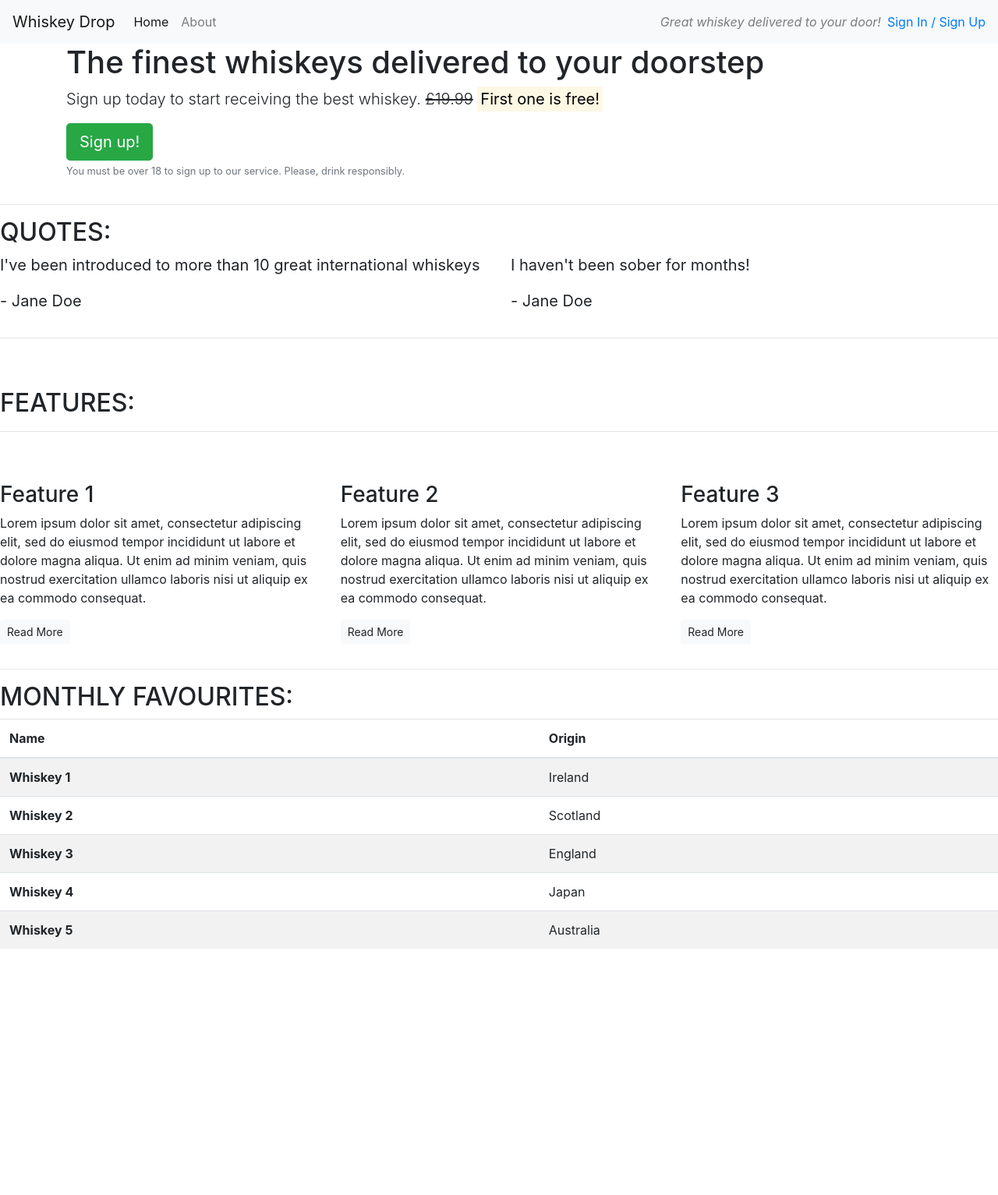
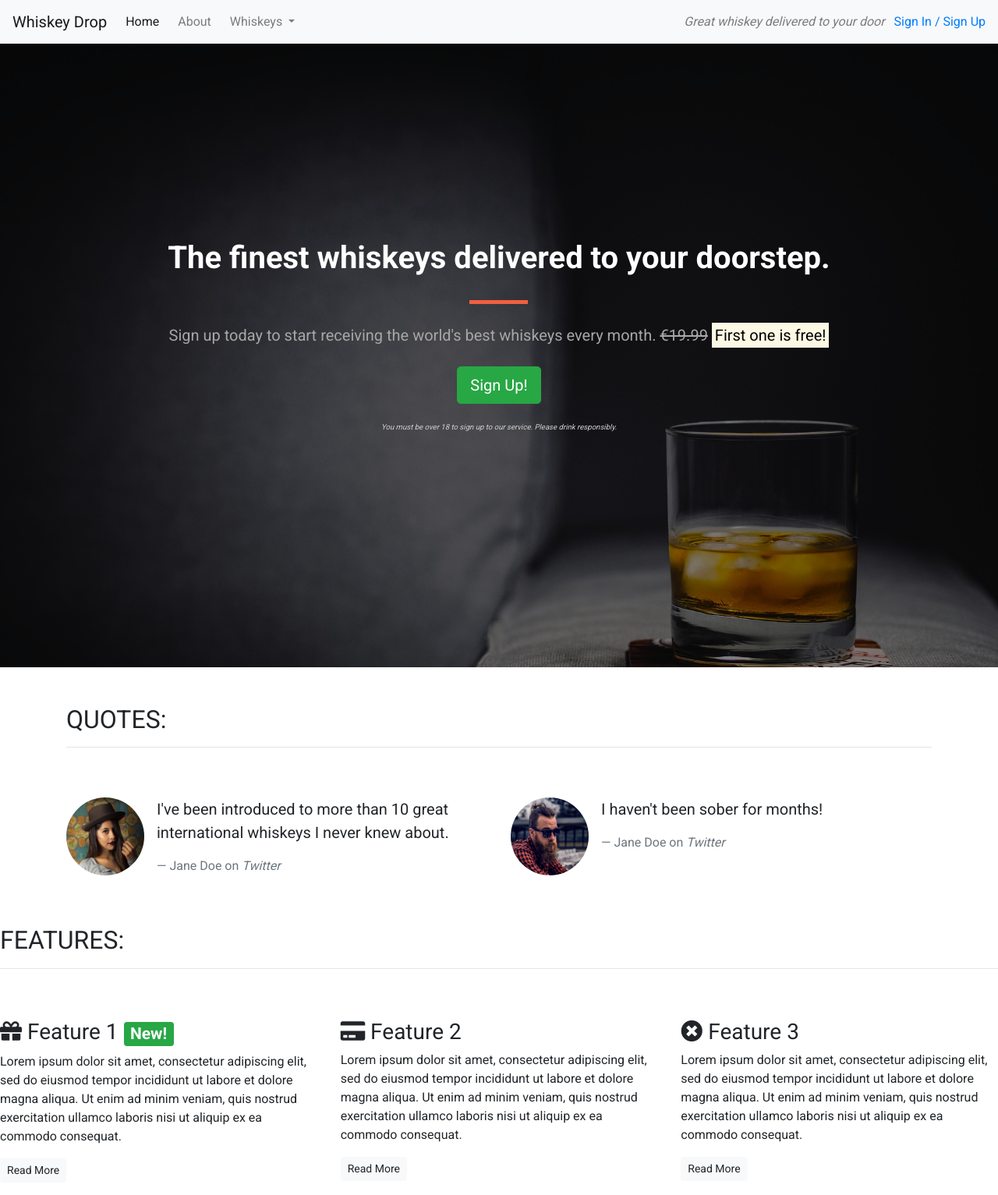
Before and after one commit to adamdelancey/first-bootstrap, a plain HTML site: page index.html in a window 1280 px wide. Shown: the whole page at 78% size. Before the commit the page ends 1233 px from the top, so only its background shows below. Drawn offline with nearby package versions, Linux system fonts and the light colour scheme.

Commit message:
callout edit

```diff
--- /dev/null
+++ b/css/style.css
@@ -0,0 +1,100 @@
+body {
+    font-family: 'Roboto', sans-serif;
+}
+
+/* Containers */
+
+.alert-container {}
+
+.callout-container {
+    height: 100vh;
+
+    background: url('../images/whiskey-background.jpg') no-repeat center center fixed;
+    -webkit-background-size: cover;
+    -moz-background-size: cover;
+    -o-background-size: cover;
+    background-size: cover;
+
+    display: flex;
+    align-items: center;
+    justify-content: center;
+
+    position: relative;
+}
+
+.opaque-overlay {
+    position: absolute;
+    top: 0;
+    left: 0;
+    height: 100%;
+    width: 100%;
+    background-color: rgba(0, 0, 0, 0.5);
+}
+
+.quotes-container {}
+
+.features-container {}
+
+/* Block dividers */
+
+.block-divider {
+    width: 75px;
+    height: 5px;
+    border: 0;
+    background-color: #444;
+}
+
+.block-divider--orange {
+    background-color: #f05f40;
+}
+
+.block-divider--short {
+    width: 35px;
+}
+
+/* Jumbotron */
+
+.jumbotron {
+    background-color: transparent;
+}
+
+.jumbotron h1 {
+    color: white;
+    font-weight: bold;
+    margin-bottom: 30px;
+    color: white;
+}
+
+.jumbotron .lead {
+    color: #a7a7a7;
+    margin: 25px 0;
+}
+
+.jumbotron small {
+    font-size: 60%;
+    font-style: italic;
+    color: #d0d0d0;
+}
+
+/* Buttons */
+
+.btn--cta {
+    font-weight: bold;
+    border-radius: 23px;
+    width: 160px;
+}
+
+.btn--red {
+    color: white;
+    background-color: #f05f40;
+    border-color: #f05f40;
+}
+
+.btn--red:hover,
+.btn--red:active,
+.btn--red:focus,
+.btn--red:active:focus {
+    background-color: #df4929;
+    border-color: #df4929;
+    color: white;
+}
--- a/index.html
+++ b/index.html
@@ -1,65 +1,122 @@
 <!DOCTYPE html>
-<html lang="en">
+<html lang="en-us">
+
 <head>
-    <meta charset="UTF-8">
+    <meta charset="utf-8">
     <meta name="viewport" content="width=device-width, initial-scale=1.0">
     <title>Whiskey Drop | Taste a new whiskey every month</title>
-    <link rel="stylesheet" href="https://stackpath.bootstrapcdn.com/bootstrap/4.5.2/css/bootstrap.min.css" integrity="sha384-JcKb8q3iqJ61gNV9KGb8thSsNjpSL0n8PARn9HuZOnIxN0hoP+VmmDGMN5t9UJ0Z" crossorigin="anonymous">
-<script src="https://stackpath.bootstrapcdn.com/bootstrap/4.5.2/js/bootstrap.min.js" integrity="sha384-B4gt1jrGC7Jh4AgTPSdUtOBvfO8shuf57BaghqFfPlYxofvL8/KUEfYiJOMMV+rV" crossorigin="anonymous"></script>
+    <link rel="stylesheet" href="https://maxcdn.bootstrapcdn.com/bootstrap/4.1.3/css/bootstrap.min.css">
+    <link rel="stylesheet" href="https://use.fontawesome.com/releases/v5.6.1/css/all.css" integrity="sha384-gfdkjb5BdAXd+lj+gudLWI+BXq4IuLW5IT+brZEZsLFm++aCMlF1V92rMkPaX4PP" crossorigin="anonymous">
+    <link href="https://fonts.googleapis.com/css?family=Roboto:400,700" rel="stylesheet">
+    <link rel="stylesheet" href="css/style.css" type="text/css" />
 </head>
+
 <body>
-    <nav class="navbar navbar-light bg-light navbar-expand-sm">
-        <a href="/" class="navbar-brand">Whiskey Drop</a>
+    <!--Nav-->
+    <nav class="navbar navbar-light navbar-expand-sm bg-light">
+        <a href="/" class="navbar-brand">
+                    Whiskey Drop</a>
+
+        <button class="navbar-toggler ml-auto" type="button" data-toggle="collapse" data-target="#navbarNavDropdown" aria-controls="navbarNavDropdown" aria-expanded="false" aria-label="Toggle navigation">
+        <span class="navbar-toggler-icon"></span></button>
+
+        <div class="collapse navbar-collapse" id="navbarNavDropdown">
             <ul class="navbar-nav mr-auto">
-                <li class="active nav-item-mr-2"><a class="nav-link" href="/">Home</a></li>
-                <li class="nav-item mr-2"><a class="nav-link" href="/about">About</a></li>
+                <li class="active nav-item mr-2"><a class="nav-link" href="/">Home</a></li>
+                <li class="nav-item mr-2"><a class="nav-link" href="">About</a></li>
+                <li class="nav-item dropdown">
+                    <a class="nav-link dropdown-toggle" href="#" id="navbarDropdownMenuLink" role="button" data-toggle="dropdown" aria-haspopup="true" aria-expanded="false">
+          Whiskeys
+        </a>
+                    <div class="dropdown-menu" aria-labelledby="navbarDropdownMenuLink">
+                        <a class="dropdown-item" href="#">Irish</a>
+                        <a class="dropdown-item" href="#">Scotch</a>
+                        <a class="dropdown-item" href="#">Japanese</a>
+                        <a class="dropdown-item" href="#">American</a>
+                    </div>
+                </li>
+
+                <li class="nav-item mr-2 d-block d-sm-none"><a class="nav-link" href="">Sign In / Sign Up</a></li>
             </ul>
-            <p class="navbar-text my-auto mr-2"><i>Great whiskey delivered to your door!</i></p>
+        </div>
+        <div class="d-none d-md-block">
+            <p class="navbar-text my-auto mr-2"><i>Great whiskey delivered to your door</i></p>
             <a href="/login">Sign In / Sign Up</a>
+        </div>
+        <!--</div>-->
     </nav>
-
-
-
-    <article class="container">
+    <!--<div class="container alert-container">-->
+    <!--    <div class="row d-none d-sm-block">-->
+    <!--        <div class="col-12">-->
+    <!--            <div class="alert alert-warning">-->
+    <!--                <strong>Sale Now On!</strong> We've got a sale on. Get a 12 month subscription for the price of 6! <a href="">See here for more details</a>-->
+    <!--            </div>-->
+    <!--        </div>-->
+    <!--    </div>-->
+    <!--</div>-->
+    <div class="container-fluid callout-container">
+        <!-- Callout -->
+        <div class="opaque-overlay">&nbsp;</div>
         <div class="row">
             <div class="col-12">
-            <section class="callout">
-                <h1>The finest whiskeys delivered to your doorstep </h1>
-                <p class="lead">Sign up today to start receiving the best whiskey.
-                <s>£19.99</s> <strong><mark>First one is free!</mark></strong></p>
-                <button class="btn btn-success btn-lg">Sign up!</button>
-                <p class="text-muted"><small>You must be over 18 to sign up to our service. Please, drink responsibly. </small></p>
+                <section class="callout jumbotron text-center">
+                    <h1 class="jumbotron-header">The finest whiskeys delivered to your doorstep.</h1>
+                    <hr class="block-divider block-divider--orange">
+                    <p class="lead">Sign up today to start receiving the world's best whiskeys every month.
+                        <s class="d-none d-sm-inline">€19.99</s>
+                        <span class="d-inline d-sm-none"><br></span>
+                        <strong><mark>First one is free!</mark></strong></p>
+                    <p><button class="btn btn-lg btn-success" data-toggle="modal" data-target="#signUpModal">Sign Up!</button></p>
+                    <p class="text-muted"><small>You must be over 18 to sign up to our service. Please drink responsibly.</small></p>
                 </section>
             </div>
         </div>
-    </article>
+    </div>
+    <!-- /.callout -->
 
-    <hr>
-
+    <!-- Quotes -->
+    <div class="container quotes-container">
         <section class="quotes">
             <div class="row">
-            <div class="col-12">
+                <div class="col-12 my-5">
                     <h2 class="text-uppercase">Quotes:</h2>
+                    <hr />
                 </div>
             </div>
             <div class="row">
                 <div class="col-12 col-md-6">
+                    <div class="media">
+                        <div class="d-none d-sm-block">
+                            <img src="images/girl-image.jpg" class="rounded-circle mr-3" height=100 width=100>
+                        </div>
+                        <div class="media-body">
                             <blockquote class="blockquote">
-                    <p>I've been introduced to more than 10 great international whiskeys</p>
-                    <p>- Jane Doe </p>
-                </blockquote>
-            </div>
-            <div class="col-12 col-md-6">
-                <blockquote class="blockquote">
-                    <p>I haven't been sober for months! </p>
-                    <p>- Jane Doe</p>
+                                <p>I've been introduced to more than 10 great international whiskeys I never knew about.</p>
+                                <footer class="blockquote-footer">Jane Doe on <cite title="Twitter">Twitter</cite></footer>
                             </blockquote>
                         </div>
                     </div>
+                </div>
+                <div class="col-12 col-md-6">
+                    <div class="media">
+                        <div class="d-none d-sm-block">
+                            <img src="images/guy-image.jpg" class="rounded-circle mr-3" height=100 width=100>
+                        </div>
+                        <div class="media-body">
+                            <blockquote class="blockquote">
+                                <p>I haven't been sober for months!</p>
+                                <footer class="blockquote-footer">Jane Doe on <cite title="Twitter">Twitter</cite></footer>
+                            </blockquote>
+                        </div>
+                    </div>
+                </div>
+            </div>
         </section>
+    </div>
+    <!-- /.quotes -->
 
-    <hr>
-
+    <!-- Features -->
+    <div class="features-container">
         <section class="features">
             <div class="row">
                 <div class="col-12 my-5">
@@ -70,64 +127,64 @@
             <div class="row">
                 <div class="col-12 col-md-6 col-lg-4">
                     <div class="feature">
-                        <h3>Feature 1</h3>
+                        <h3><i class="fas fa-gift d-none d-sm-inline"></i> Feature 1 <span class="badge badge-success">New!</span></h3>
                         <p>Lorem ipsum dolor sit amet, consectetur adipiscing elit, sed do eiusmod tempor incididunt ut labore et dolore magna aliqua. Ut enim ad minim veniam, quis nostrud exercitation ullamco laboris nisi ut aliquip ex ea commodo consequat.</p>
                         <p><a class="btn btn-sm btn-light" href="">Read More</a></p>
                     </div>
                 </div>
                 <div class="col-12 col-md-6 col-lg-4">
                     <div class="feature">
-                        <h3>Feature 2</h3>
+                        <h3><i class="fas fa-credit-card d-none d-sm-inline"></i> Feature 2</h3>
                         <p>Lorem ipsum dolor sit amet, consectetur adipiscing elit, sed do eiusmod tempor incididunt ut labore et dolore magna aliqua. Ut enim ad minim veniam, quis nostrud exercitation ullamco laboris nisi ut aliquip ex ea commodo consequat.</p>
                         <p><a class="btn btn-sm btn-light" href="">Read More</a></p>
                     </div>
                 </div>
                 <div class="col-12 d-md-none d-lg-block col-lg-4">
                     <div class="feature">
-                        <h3>Feature 3</h3>
+                        <h3><i class="fas fa-times-circle d-none d-sm-inline"></i> Feature 3</h3>
                         <p>Lorem ipsum dolor sit amet, consectetur adipiscing elit, sed do eiusmod tempor incididunt ut labore et dolore magna aliqua. Ut enim ad minim veniam, quis nostrud exercitation ullamco laboris nisi ut aliquip ex ea commodo consequat.</p>
                         <p><a class="btn btn-sm btn-light" href="">Read More</a></p>
                     </div>
                 </div>
             </div>
         </section>
+    </div>
+    <!-- /.features -->
 
-    <hr>
+    <div class="modal" tabindex="-1" role="dialog" id="signUpModal">
+        <div class="modal-dialog" role="document">
+            <div class="modal-content">
+                <div class="modal-header">
+                    <h5 class="modal-title">Sign Up To Whiskey Drop!</h5>
+                    <button type="button" class="close" data-dismiss="modal" aria-label="Close">
+          <span aria-hidden="true">&times;</span>
+        </button>
+                </div>
+                <div class="modal-body">
+                    <form>
+                        <div class="form-group">
+                            <label for="exampleInputEmail1">Email address</label>
+                            <input type="email" class="form-control" id="exampleInputEmail1" aria-describedby="emailHelp" placeholder="Enter email">
+                            <small id="emailHelp" class="form-text text-muted">We'll never share your email with anyone else.</small>
+                        </div>
+                        <div class="form-group">
+                            <label for="password">Password</label>
+                            <input type="password" class="form-control" id="password" placeholder="Password">
+                        </div>
+                        <div class="form-group">
+                            <label for="repeatPassword">Repeat Password</label>
+                            <input type="password" class="form-control" id="repeatPassword" placeholder="Repeat Password">
+                        </div>
+                        <button type="submit" class="btn btn-success">Submit</button>
+                    </form>
+                </div>
+            </div>
+        </div>
+    </div>
 
-    <section class="favourites">
-        <h2 class="text-uppercase">Monthly Favourites:</h2>
-        <table class="table table-striped">
-         <thead>
-            <tr>
-                <th scope="col">Name</th>
-                <th scope="col">Origin</th>
-            </tr>
-         </thead>
-         <tbody>
-            <tr>
-                <th scope="row">Whiskey 1</th>
-                <td>Ireland</td>
-            </tr>
-            <tr>
-                <th scope="row">Whiskey 2</th>
-                <td>Scotland</td>
-            </tr>
-            <tr>
-                <th scope="row">Whiskey 3</th>
-                <td>England</td>
-            </tr>
-            <tr>
-                <th scope="row">Whiskey 4</th>
-                <td>Japan</td>
-            </tr>
-            <tr>
-                <th scope="row">Whiskey 5</th>
-                <td>Australia</td>
-            </tr>
-         </tbody>
-        </table>
-    </section>
+    <script src="https://code.jquery.com/jquery-3.3.1.slim.min.js" integrity="sha384-q8i/X+965DzO0rT7abK41JStQIAqVgRVzpbzo5smXKp4YfRvH+8abtTE1Pi6jizo" crossorigin="anonymous"></script>
+    <script src="https://cdnjs.cloudflare.com/ajax/libs/popper.js/1.14.3/umd/popper.min.js" integrity="sha384-ZMP7rVo3mIykV+2+9J3UJ46jBk0WLaUAdn689aCwoqbBJiSnjAK/l8WvCWPIPm49" crossorigin="anonymous"></script>
+    <script src="https://stackpath.bootstrapcdn.com/bootstrap/4.1.3/js/bootstrap.min.js" integrity="sha384-ChfqqxuZUCnJSK3+MXmPNIyE6ZbWh2IMqE241rYiqJxyMiZ6OW/JmZQ5stwEULTy" crossorigin="anonymous"></script>
+</body>
 
-
-</body>
 </html>
```
Also changed, not shown: images/girl-image.jpg (added), images/guy-image.jpg (added), images/whiskey-background.jpg (added). Lines whose indentation alone changed are shown as unchanged.
